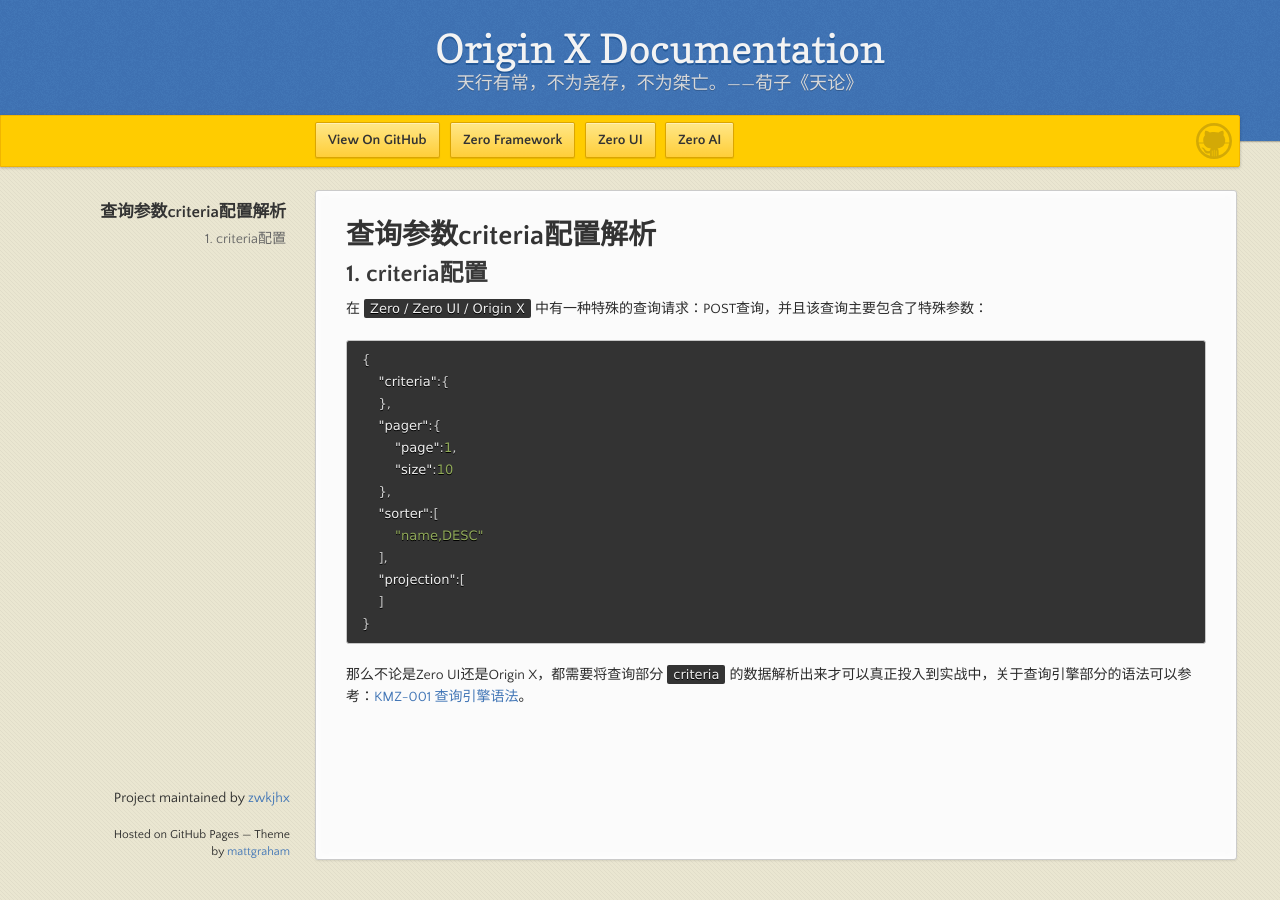
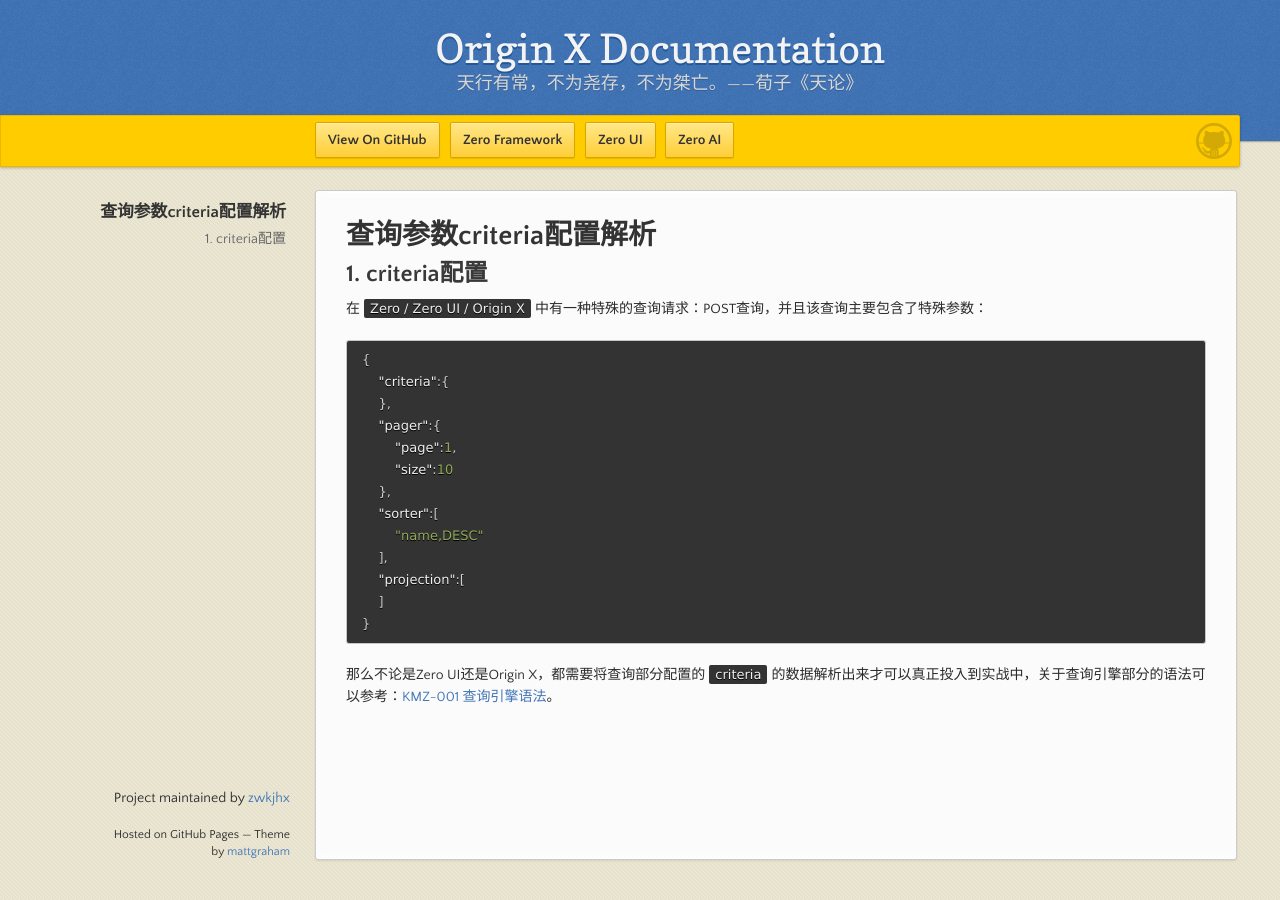
Before and after one commit to zwkjhx/ox-doc, a Jekyll site: the page built from zero-ui/1-zero-uiji-ben-jiao-cheng/zui-005-cha-xun-can-shu-criteria-pei-zhi-jie-xi.md, in a window 1280 px wide. Built offline with Jekyll 4.4.1, drawn with Linux system fonts in a browser that asks for light colours; our own code applies the rules of GitHub Pages for plain Markdown files.

Commit message:
Updates zero-ui/1-zero-uiji-ben-jiao-cheng/zui-005-cha-xun-can-shu-criteria-pei-zhi-jie-xi.md
Auto commit by GitBook Editor

````diff
--- a/zero-ui/1-zero-uiji-ben-jiao-cheng/zui-005-cha-xun-can-shu-criteria-pei-zhi-jie-xi.md
+++ b/zero-ui/1-zero-uiji-ben-jiao-cheng/zui-005-cha-xun-can-shu-criteria-pei-zhi-jie-xi.md
@@ -20,4 +20,4 @@
 }
 ```
 
-那么不论是Zero UI还是Origin X，都需要将查询部分`criteria`的数据解析出来才可以真正投入到实战中，关于查询引擎部分的语法可以参考：[KMZ-001 查询引擎语法](/uniform-documentation/zerohe-xin-li-lun/kmz-001-cha-xun-yin-qing-yu-fa.md)。
+那么不论是Zero UI还是Origin X，都需要将查询部分配置的`criteria`的数据解析出来才可以真正投入到实战中，关于查询引擎部分的语法可以参考：[KMZ-001 查询引擎语法](/uniform-documentation/zerohe-xin-li-lun/kmz-001-cha-xun-yin-qing-yu-fa.md)。
````
